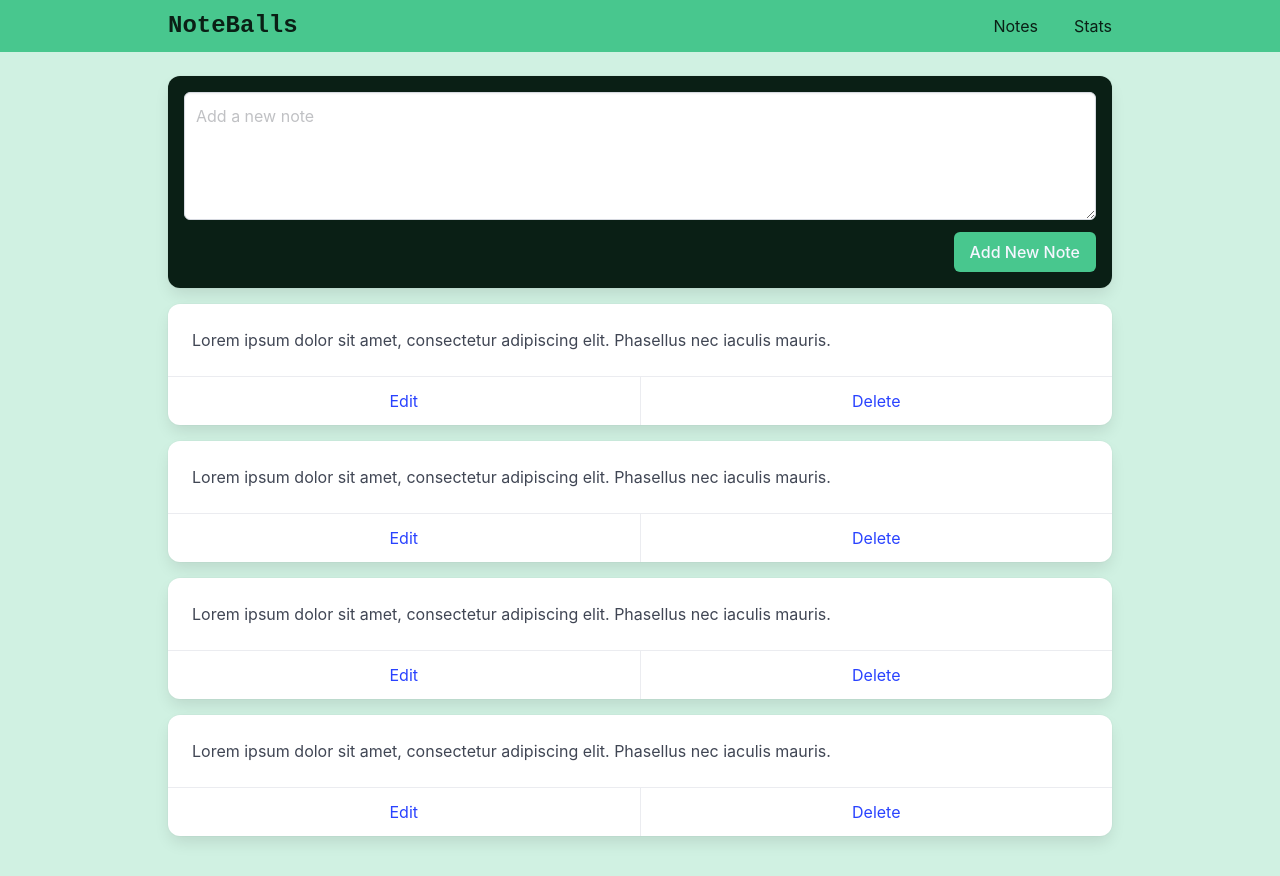
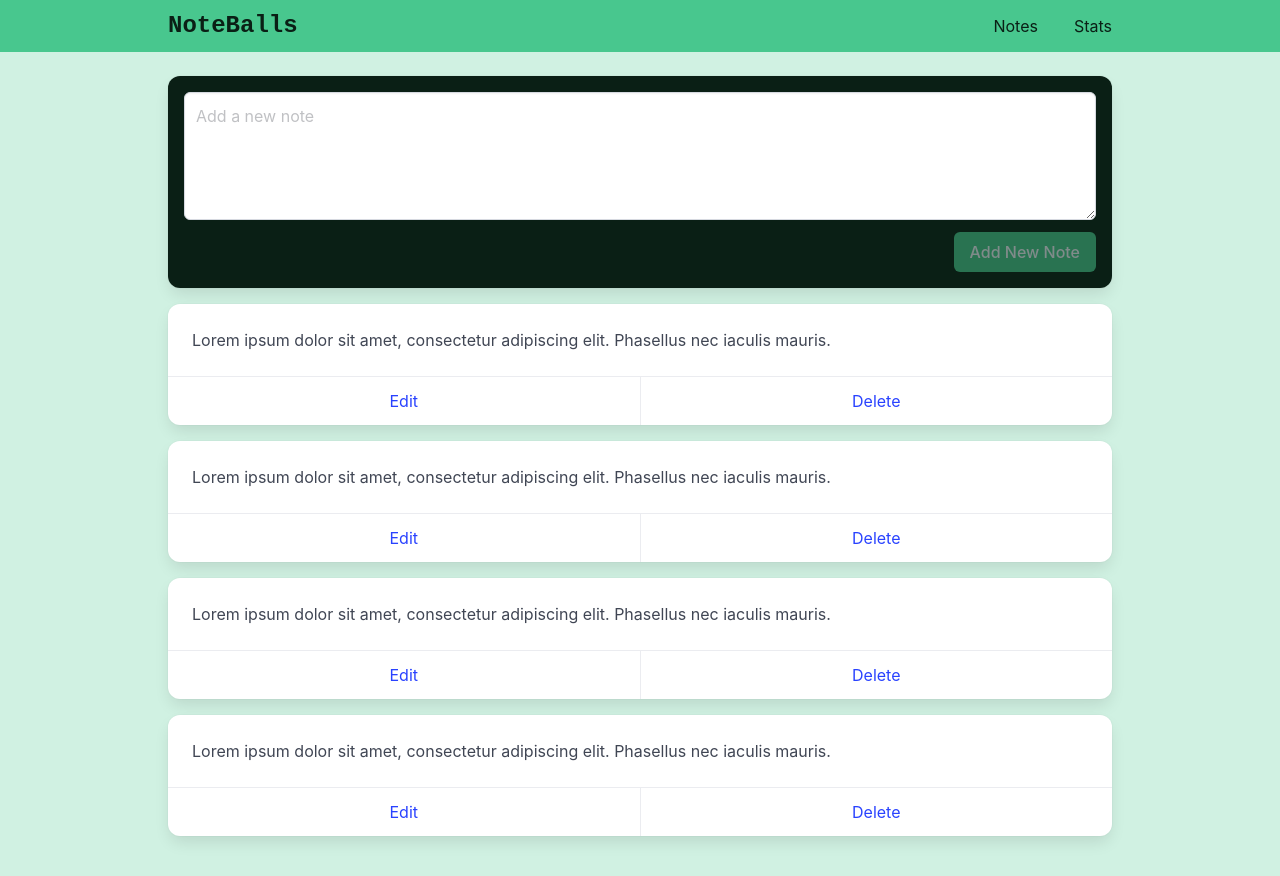
Before and after one commit to Sidone12/NoteBalls, a Vue app: page / in a window 1280 px wide. Built offline with nearby package versions, Linux system fonts and the light colour scheme.

Commit message:
feat: enhance NoteForm with v-model and validation for adding notes

```diff
--- a/src/components/NoteForm.vue
+++ b/src/components/NoteForm.vue
@@ -2,20 +2,52 @@
     <div class="card has-background-success-dark p-4 mb-4">
         <div class="field ">
             <div class="control">
-                <textarea class="textarea" placeholder="Add a new note"></textarea>
+                <textarea ref="noteInput" class="textarea" placeholder="Add a new note" v-model="newNote"></textarea>
             </div>
         </div>
 
         <div class="field is-grouped is-grouped-right">
             <div class="control">
-                <button class="button is-link has-background-success">Add New Note</button>
+                <button :disabled="!isNoteValid" @click="addNote" class="button is-link has-background-success">Add New
+                    Note</button>
             </div>
         </div>
     </div>
 </template>
 
 <script lang="ts" setup>
+import { ref, computed } from 'vue';
+import { NoteType } from '@/types';
 
+const emit = defineEmits<{
+    (e: 'add-note', note: NoteType): void;
+}>();
+
+
+const newNote = ref('');
+const noteInput = ref<HTMLTextAreaElement | null>(null);
+const focusInput = () => {
+    noteInput.value?.focus();
+};
+
+
+const isNoteValid = computed(() => {
+    return newNote.value.trim() !== '';
+});
+
+const addNote = () => {
+    if (!isNoteValid.value) return;
+
+    const note: NoteType = {
+        id: Date.now(),
+        content: newNote.value.trim(),
+    };
+
+    emit('add-note', note);
+    newNote.value = '';
+};
+
+defineExpose({ focusInput });
 </script>
 
 <style>
```
